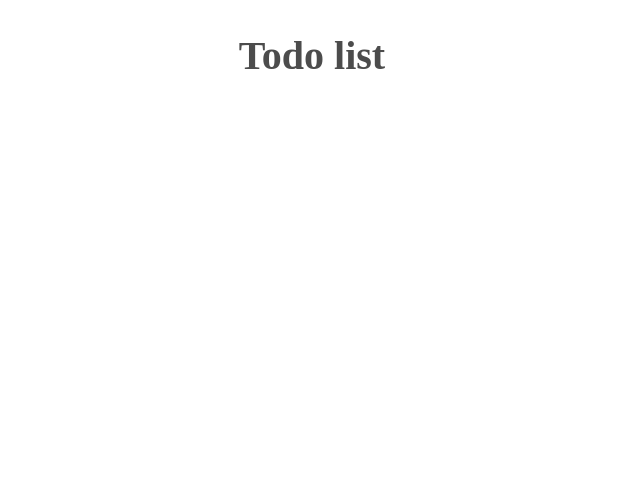
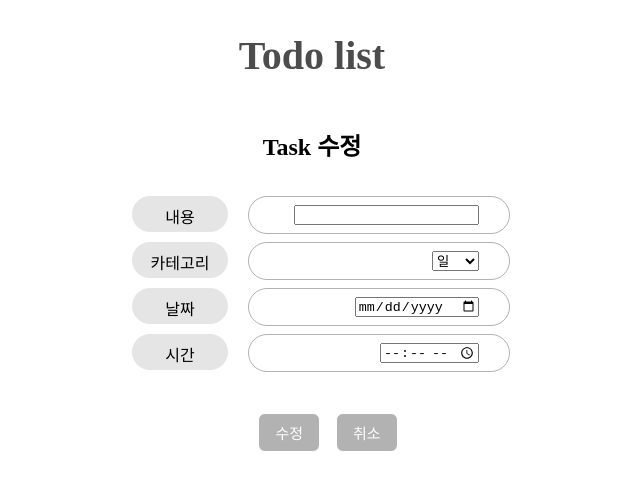
Before and after one commit to MINJU0401/todolist_front, a React (Create React App) app: page /patch in a window 1280 px wide. Before the commit this address had no page. Shown: the top 490 px of the page, without its empty margins (328-968 px from the left). Built offline with nearby package versions, Linux system fonts and the light colour scheme; a web font is replaced by a local one.

Commit message:
update(patch) 화면

```diff
--- a/src/App.tsx
+++ b/src/App.tsx
@@ -6,6 +6,7 @@ import Post from 'views/Post';
 import Todo from 'views/List/Todo';
 import Completed from 'views/List/Completed';
 import Overdue from 'views/List/Overdue';
+import Update from 'views/Update';
 
 function App() {
   return (
@@ -14,6 +15,7 @@ function App() {
       <Routes>
         <Route path='/' element={<Main />}/>
         <Route path='/post' element={<Post />} />
+        <Route path='/patch' element={<Update />} />
         <Route path='/unfinished' element={<Todo />} />
         <Route path='/finished' element={<Completed />} />
         <Route path='/passed' element={<Overdue />} />
--- /dev/null
+++ b/src/views/Update/index.tsx
@@ -0,0 +1,39 @@
+import React from 'react'
+import './style.css';
+
+export default function Update() {
+  return (
+    <div id='update-task-wrapper'>
+      <div className='update-task-container'>
+        <div className='update-box-title'>Task 수정</div>
+        <div className='update-box-container'>
+          <div className='update-item-wrapper'>
+          <div className='update-title-badge'>내용</div>
+          <div className='update-title-input-badge'>
+            <input type="text" /></div></div>
+          <div className='update-item-wrapper'>
+          <div className='update-title-badge'>카테고리</div>
+          <div className='update-title-input-badge'>
+          <select name="category">
+                <option value="일">일</option>
+                <option value="약속">약속</option>
+                <option value="기타">기타</option>
+              </select></div></div>
+          <div className='update-item-wrapper'>
+          <div className='update-title-badge'>날짜</div>
+          <div className='update-title-input-badge'>
+            <input type="date" /></div></div>
+          <div className='update-item-wrapper'>
+          <div className='update-title-badge'>시간</div>
+          <div className='update-title-input-badge'>
+            <input type = "time"/></div>
+        </div>
+        </div>
+        <div className='update-box-bottom'>
+          <button className='update-task-button'>수정</button>
+          <button className='update-task-button'>취소</button>
+        </div>
+        </div>
+        </div>
+  )
+}
--- /dev/null
+++ b/src/views/Update/style.css
@@ -0,0 +1,81 @@
+#update-task-wrapper {
+  width: 900px;
+}
+
+.update-task-container {
+  width: 900px;
+  justify-content: center;
+}
+
+.update-box-title {
+  margin: 16px 0 34px 0;
+  display: block;
+  text-align: center;
+
+  font-size: 24px;
+  font-weight: 600;
+}
+
+.update-box-container {
+  display: flex;
+  flex-direction: column;
+  gap: 8px;
+}
+
+.update-item-wrapper {
+  display: flex;
+}
+
+.update-title-badge {
+  border-radius: 20px;
+  padding: 8px;
+  width: 80px;
+  height: 20px;
+
+  background-color: rgba(0, 0, 0, 0.1);
+
+  font-size: 16px;
+  font-weight :400 ;
+  text-align:center ;
+  display: block ;
+  justify-content:center ;
+  align-items:center ;
+
+  margin: 0 0 0 270px;
+}
+
+.update-title-input-badge {
+  border-radius: 20px;
+  padding: 8px 30px 8px 10px;
+  margin: 0 0 0 20px;
+  width: 220px;
+  height: 20px;
+  border: Thin solid rgba(0, 0, 0, 0.3);
+
+  font-size: 3px;
+  font-weight: 100;
+  color: rgba(0, 0, 0, 0.3);
+  display: flex;
+  flex-direction: row-reverse;
+}
+
+
+.update-box-bottom {
+  width: 900px;
+  margin: 25px 0 0 0;
+  padding: 8px 16px;
+  display: flex;
+  justify-content: center;
+}
+
+.update-task-button {
+  margin: 8px 8px 8px 8px;
+  border-radius: 7px;
+  border: Thin solid rgba(255, 255, 255, 1);
+  padding: 8px 16px;
+  background-color: rgba(0, 0, 0, 0.3);
+  color: rgba(255, 255, 255, 1);
+  font-weight: 500;
+  font-size: 15px;
+  display: flex;
+}
```
